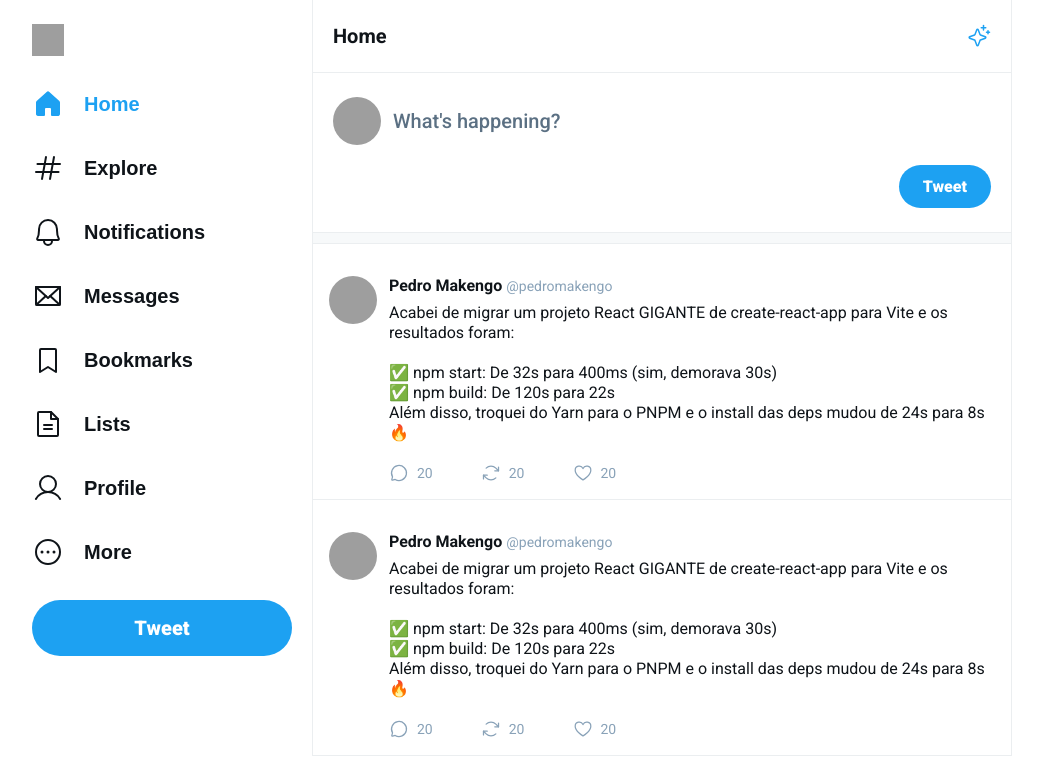
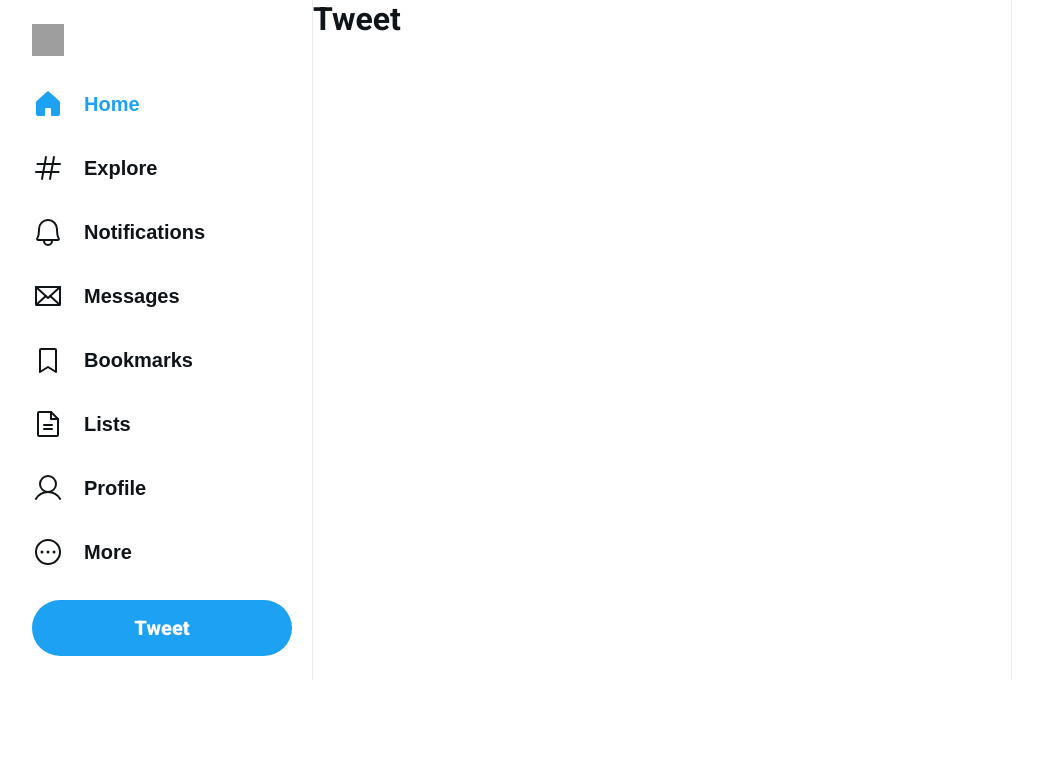
Before and after one commit to PedroMakengo/ui-twitter, a React (Vite) app: page /tweet in a window 1280 px wide. Shown: the top 776 px of the page, without its empty margins (128-1171 px from the left). Built offline with nearby package versions, Linux system fonts and the light colour scheme; grey boxes are pictures that could not be loaded.

Commit message:
Trabalhando

```diff
--- a/package.json
+++ b/package.json
@@ -9,9 +9,13 @@
     "preview": "vite preview"
   },
   "dependencies": {
+    "localforage": "^1.10.0",
+    "match-sorter": "^6.3.1",
     "phosphor-react": "^1.4.1",
     "react": "^18.2.0",
-    "react-dom": "^18.2.0"
+    "react-dom": "^18.2.0",
+    "react-router-dom": "^6.8.1",
+    "sort-by": "^1.2.0"
   },
   "devDependencies": {
     "@types/react": "^18.0.27",
--- /dev/null
+++ b/src/components/Separator/index.tsx
@@ -0,0 +1,5 @@
+import './styles.css';
+
+export function Separator() {
+  return <div className="separator" />;
+}
--- /dev/null
+++ b/src/components/Separator/styles.css
@@ -0,0 +1,6 @@
+.separator {
+  background: #f7f9fa;
+  border-top: 1px solid #ebeef0;
+  border-bottom: 1px solid #ebeef0;
+  height: 0.75rem;
+}
--- a/src/components/Tweet/index.tsx
+++ b/src/components/Tweet/index.tsx
@@ -1,7 +1,11 @@
 import { ArrowsClockwise, ChatCircle, Heart } from 'phosphor-react';
 import './styles.css';
 
-export function Tweet() {
+export interface TweetProps {
+  content: string;
+}
+
+export function Tweet({ content }: TweetProps) {
   return (
     <a href="#" className="tweet">
       <img src="https://github.com/pedromakengo.png" alt="Pedro Makengo" />
@@ -11,16 +15,7 @@
           <span>@pedromakengo</span>
         </div>
 
-        <p>
-          Acabei de migrar um projeto React GIGANTE de create-react-app para
-          Vite e os resultados foram: <br />
-          <br />
-          ✅ npm start: De 32s para 400ms (sim, demorava 30s) <br />
-          ✅ npm build: De 120s para 22s
-          <br />
-          Além disso, troquei do Yarn para o PNPM e o install das deps mudou de
-          24s para 8s 🔥
-        </p>
+        <p>{content}</p>
 
         <div className="tweet-content-footer">
           <button type="button">
--- a/src/global.css
+++ b/src/global.css
@@ -42,69 +42,3 @@
   border-left: 1px solid #ebeef0;
   border-right: 1px solid #ebeef0;
 }
-
-.new-tweet-form {
-  padding: 1.5rem 1.25rem;
-  display: flex;
-
-  flex-direction: column;
-  gap: 0.5rem;
-}
-
-.new-tweet-form label {
-  display: flex;
-  gap: 0.75rem;
-}
-
-.new-tweet-form label img {
-  width: 3rem;
-  height: 3rem;
-
-  border-radius: 9999px;
-}
-
-.new-tweet-form label textarea {
-  flex: 1;
-
-  border: 0;
-  font-size: 1.25rem;
-
-  font-weight: 500;
-
-  margin-top: 0.75rem;
-
-  resize: none;
-}
-
-.new-tweet-form label textarea:focus {
-  outline: none;
-}
-
-.new-tweet-form label textarea::placeholder {
-  color: #5b7083;
-}
-
-.new-tweet-form button[type='submit'] {
-  margin-left: auto;
-  background: var(--twitter-blue);
-
-  border-radius: 9999px;
-  padding: 0.75rem 1.5rem;
-
-  color: #fff;
-  font-size: 1rem;
-  font-weight: 900;
-
-  border: 0;
-}
-
-.new-tweet-form button[type='submit']:hover {
-  filter: brightness(0.9);
-}
-
-.separator {
-  background: #f7f9fa;
-  border-top: 1px solid #ebeef0;
-  border-bottom: 1px solid #ebeef0;
-  height: 0.75rem;
-}
--- a/src/main.tsx
+++ b/src/main.tsx
@@ -1,9 +1,11 @@
 import React from 'react';
 import ReactDOM from 'react-dom/client';
 
-import { Tweet } from './components/Tweet';
+import { RouterProvider } from 'react-router-dom';
+
+import { router } from './routes';
+
 import { Sidebar } from './components/Sidebar';
-import { Header } from './components/Header';
 
 import './global.css';
 
@@ -12,25 +14,7 @@
     <div className="layout">
       <Sidebar />
       <div className="content">
-        <main className="timeline">
-          <Header title="Home" />
-
-          <form className="new-tweet-form">
-            <label htmlFor="tweet">
-              <img
-                src="https://github.com/pedromakengo.png"
-                alt="Pedro Makengo"
-              />
-              <textarea id="tweet" placeholder="What's happening?" />
-            </label>
-            <button type="submit">Tweet</button>
-          </form>
-
-          <div className="separator" />
-
-          <Tweet />
-          <Tweet />
-        </main>
+        <RouterProvider router={router} />
       </div>
     </div>
   </React.StrictMode>
--- /dev/null
+++ b/src/pages/Timeline/index.tsx
@@ -0,0 +1,28 @@
+import { Header } from '../../components/Header';
+import { Separator } from '../../components/Separator';
+import { Tweet } from '../../components/Tweet';
+import './styles.css';
+
+const tweets = ['Meu primeiro tweet', 'Teste', 'Deu cert tweetar'];
+
+export function Timeline() {
+  return (
+    <main className="timeline">
+      <Header title="Home" />
+
+      <form className="new-tweet-form">
+        <label htmlFor="tweet">
+          <img src="https://github.com/pedromakengo.png" alt="Pedro Makengo" />
+          <textarea id="tweet" placeholder="What's happening?" />
+        </label>
+        <button type="submit">Tweet</button>
+      </form>
+
+      <Separator />
+
+      {tweets.map((tweet, index) => {
+        return <Tweet content={tweet} key={index} />;
+      })}
+    </main>
+  );
+}
--- /dev/null
+++ b/src/pages/Timeline/styles.css
@@ -0,0 +1,58 @@
+.new-tweet-form {
+  padding: 1.5rem 1.25rem;
+  display: flex;
+
+  flex-direction: column;
+  gap: 0.5rem;
+}
+
+.new-tweet-form label {
+  display: flex;
+  gap: 0.75rem;
+}
+
+.new-tweet-form label img {
+  width: 3rem;
+  height: 3rem;
+
+  border-radius: 9999px;
+}
+
+.new-tweet-form label textarea {
+  flex: 1;
+
+  border: 0;
+  font-size: 1.25rem;
+
+  font-weight: 500;
+
+  margin-top: 0.75rem;
+
+  resize: none;
+}
+
+.new-tweet-form label textarea:focus {
+  outline: none;
+}
+
+.new-tweet-form label textarea::placeholder {
+  color: #5b7083;
+}
+
+.new-tweet-form button[type='submit'] {
+  margin-left: auto;
+  background: var(--twitter-blue);
+
+  border-radius: 9999px;
+  padding: 0.75rem 1.5rem;
+
+  color: #fff;
+  font-size: 1rem;
+  font-weight: 900;
+
+  border: 0;
+}
+
+.new-tweet-form button[type='submit']:hover {
+  filter: brightness(0.9);
+}
--- /dev/null
+++ b/src/routes.tsx
@@ -0,0 +1,13 @@
+import { createBrowserRouter } from 'react-router-dom';
+import { Timeline } from './pages/Timeline';
+
+export const router = createBrowserRouter([
+  {
+    path: '/',
+    element: <Timeline />,
+  },
+  {
+    path: '/tweet',
+    element: <h1>Tweet</h1>,
+  },
+]);
```
Also changed, not shown: 1 other file (tests, documents, lock files or other folders).
